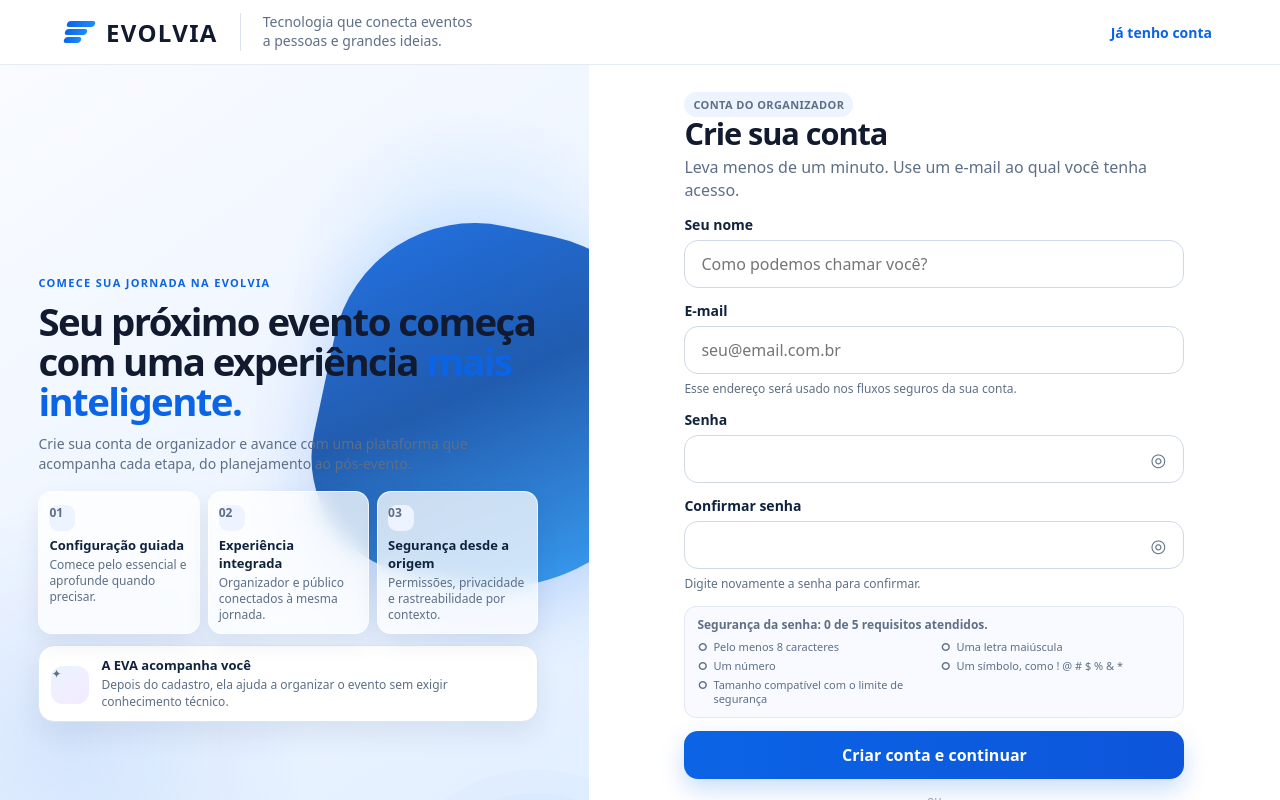
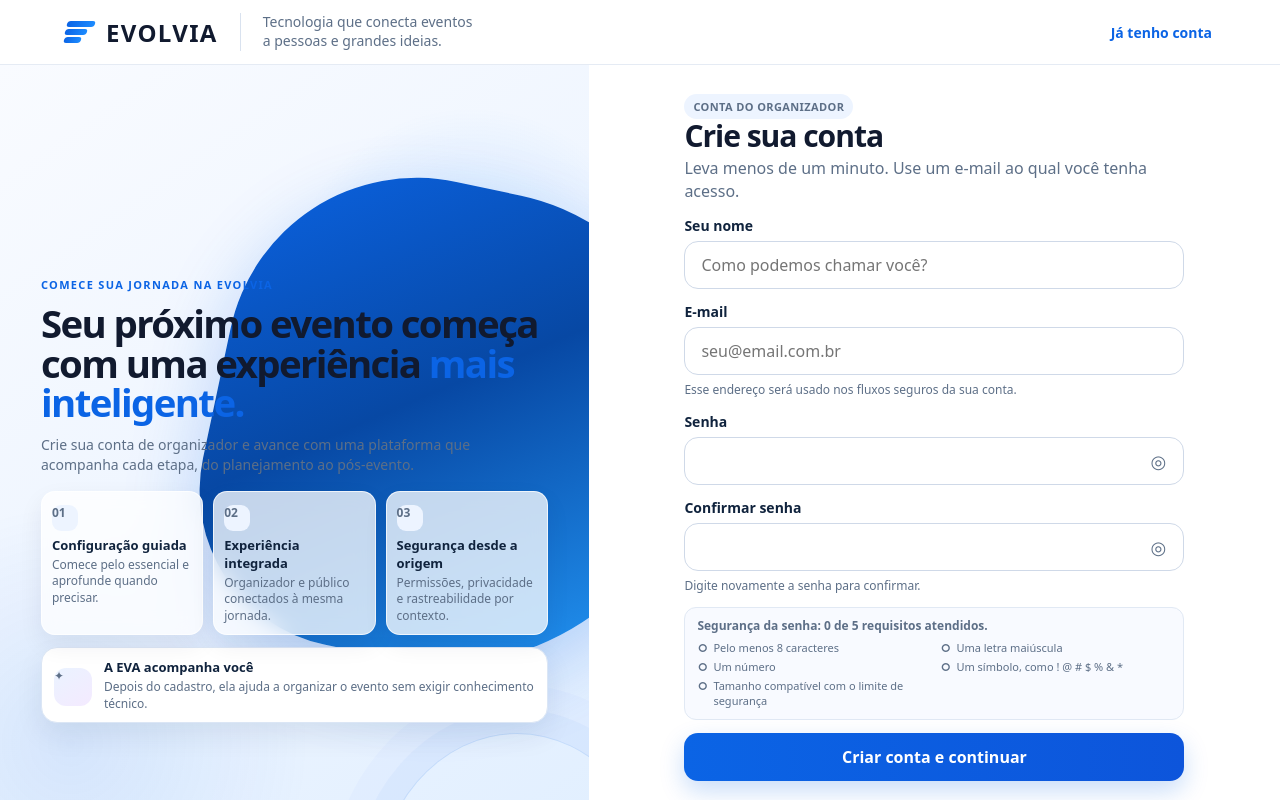
Before and after one commit to evolvia-tecnologia/evolvia-platform, a Next.js app in the folder apps/web/: page /cadastro in a window 1280 px wide. Shown: the top 800 px of the page. Built offline with nearby package versions, Linux system fonts and the light colour scheme.

Commit message:
refactor(web): consolidar responsividade da autenticação

```diff
--- a/apps/web/app/auth-compact.css
+++ /dev/null
@@ -1,114 +0,0 @@
-@media (min-width: 1051px) and (max-height: 900px) {
-  section[aria-labelledby='auth-hero-title'],
-  section[aria-labelledby='cadastro-hero-title'] {
-    justify-content: center;
-    padding: 24px clamp(28px, 3vw, 46px);
-  }
-
-  section[aria-labelledby='auth-hero-title']::before,
-  section[aria-labelledby='cadastro-hero-title']::before {
-    width: min(29vw, 360px);
-    right: -16%;
-    top: 19%;
-    opacity: .88;
-  }
-
-  section[aria-labelledby='auth-hero-title']::after,
-  section[aria-labelledby='cadastro-hero-title']::after {
-    width: 38%;
-    height: 30%;
-    right: -10%;
-    bottom: -17%;
-    opacity: .72;
-  }
-
-  #auth-hero-title,
-  #cadastro-hero-title {
-    max-width: 500px;
-    font-size: clamp(32px, 3vw, 44px);
-    line-height: 1.04;
-  }
-
-  #auth-hero-title + p,
-  #cadastro-hero-title + p {
-    max-width: 470px;
-    margin: 12px 0 16px;
-    font-size: 14px;
-    line-height: 1.45;
-  }
-
-  section[aria-labelledby='auth-hero-title'] > [aria-label='Benefícios da Evolvia'],
-  section[aria-labelledby='cadastro-hero-title'] > [aria-label='Benefícios da Evolvia'] {
-    max-width: 500px;
-    gap: 8px;
-  }
-
-  section[aria-labelledby='auth-hero-title'] > [aria-label='Benefícios da Evolvia'] > div,
-  section[aria-labelledby='cadastro-hero-title'] > [aria-label='Benefícios da Evolvia'] > div {
-    min-height: 70px;
-    padding: 10px;
-    border-radius: 14px;
-  }
-
-  section[aria-labelledby='auth-hero-title'] > div:last-child,
-  section[aria-labelledby='cadastro-hero-title'] > div:last-child {
-    max-width: 500px;
-    margin-top: 11px;
-    padding: 10px 12px;
-  }
-
-  section[aria-labelledby='login-title'],
-  section[aria-labelledby='cadastro-title'] {
-    padding: 22px clamp(30px, 3.6vw, 48px);
-  }
-
-  #login-title,
-  #cadastro-title {
-    font-size: clamp(29px, 2.4vw, 34px);
-  }
-}
-
-@media (min-width: 1051px) and (max-height: 760px) {
-  section[aria-labelledby='auth-hero-title'],
-  section[aria-labelledby='cadastro-hero-title'] {
-    padding-top: 18px;
-    padding-bottom: 18px;
-  }
-
-  section[aria-labelledby='auth-hero-title']::before,
-  section[aria-labelledby='cadastro-hero-title']::before {
-    width: min(27vw, 330px);
-    top: 21%;
-    right: -15%;
-  }
-
-  #auth-hero-title,
-  #cadastro-hero-title {
-    max-width: 470px;
-    font-size: clamp(30px, 2.75vw, 40px);
-  }
-
-  #auth-hero-title + p,
-  #cadastro-hero-title + p {
-    margin: 10px 0 12px;
-    font-size: 13.5px;
-  }
-
-  section[aria-labelledby='auth-hero-title'] > [aria-label='Benefícios da Evolvia'] > div,
-  section[aria-labelledby='cadastro-hero-title'] > [aria-label='Benefícios da Evolvia'] > div {
-    min-height: 62px;
-    padding: 8px 10px;
-  }
-
-  section[aria-labelledby='auth-hero-title'] > div:last-child,
-  section[aria-labelledby='cadastro-hero-title'] > div:last-child {
-    margin-top: 8px;
-    padding: 9px 11px;
-  }
-
-  section[aria-labelledby='login-title'],
-  section[aria-labelledby='cadastro-title'] {
-    padding-top: 18px;
-    padding-bottom: 18px;
-  }
-}
--- a/apps/web/app/layout.tsx
+++ b/apps/web/app/layout.tsx
@@ -2,7 +2,6 @@ import type { Metadata } from 'next';
 import { DEFAULT_LOCALE } from '../lib/i18n';
 import './design-tokens.css';
 import './globals.css';
-import './auth-compact.css';
 
 export const metadata: Metadata = {
   applicationName: 'Evolvia',
```
Also changed, not shown: 1 other file (tests, documents, lock files or other folders).
